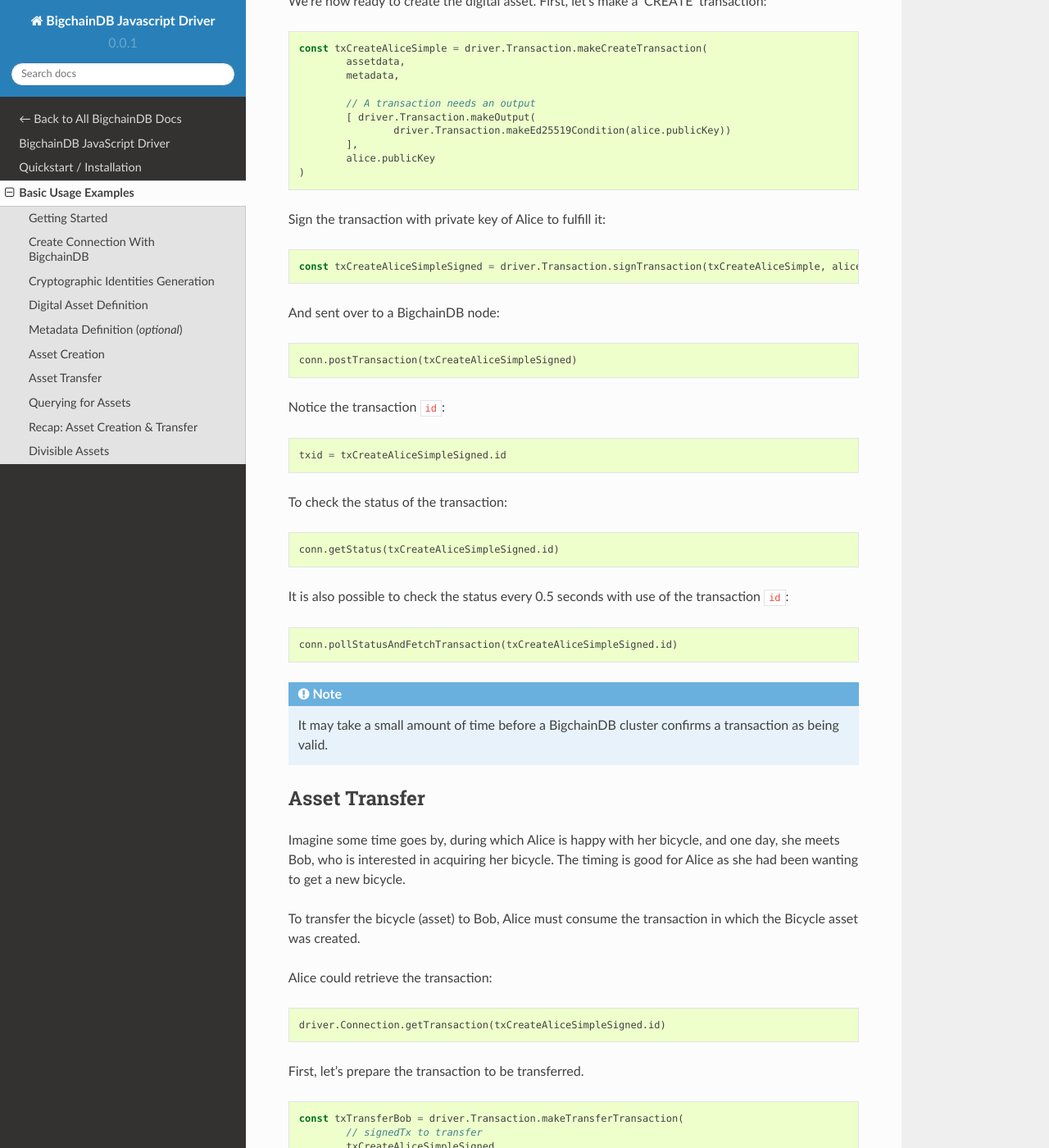
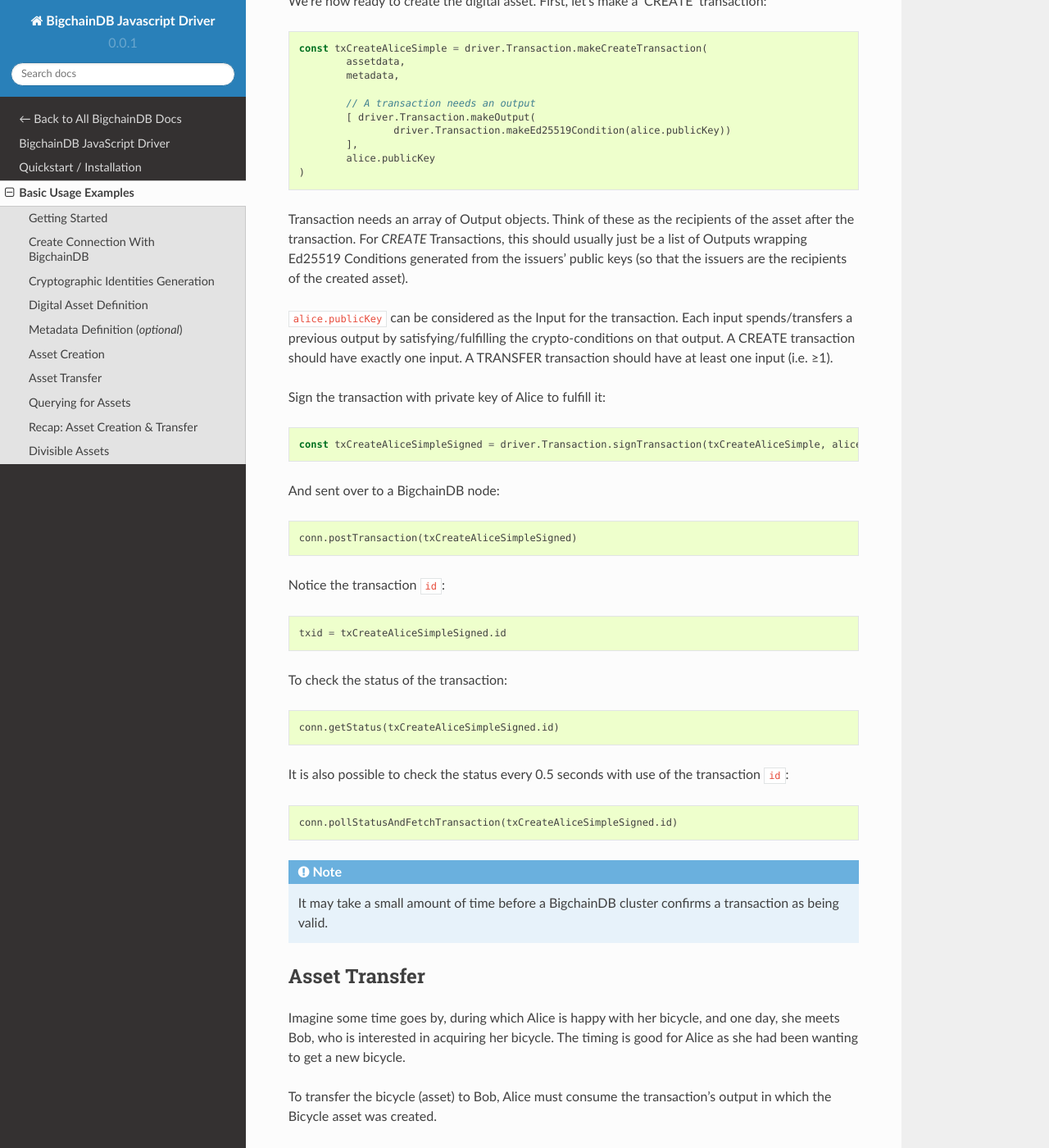
Before and after one commit to bigchaindb/js-bigchaindb-driver, a Sphinx documentation site: the page built from docs/source/usage.rst, in a window 1280 px wide and 1400 px high, scrolled down 1918 px. Shown: the whole window at 82% size. Built offline with Sphinx 7.4.7 and the Read the Docs theme 2.0.0, drawn with Linux system fonts in a browser that asks for light colours; some of the changed text lies outside the part shown.

Commit message:
Added requested changes and did small code change at the end. File permissions not yet changed

```diff
--- a/docs/source/usage.rst
+++ b/docs/source/usage.rst
@@ -8,13 +8,13 @@
 
 This example guides you through creating and transferring an asset.
 We walk through the code explaining its use, some pieces are left out
-because they have no real use (e.g. defenition of global variable)
+because they have no real use (e.g. definition of global variable)
 *Full working code* can be found at the bottom of this document.
 The following code are just snippets.
 
 Getting Started
 ---------------
-We begin by creating an object of BigchainDB driver:
+We begin by importing the BigchainDB driver:
 
 .. code-block:: js
 
@@ -107,6 +107,17 @@
 		alice.publicKey
 	)
 
+Transaction needs an array of Output objects.
+Think of these as the recipients of the asset after the transaction.
+For `CREATE` Transactions, this should usually just be a list of
+Outputs wrapping Ed25519 Conditions generated from the issuers' public
+keys (so that the issuers are the recipients of the created asset).
+
+``alice.publicKey`` can be considered as the Input for the transaction.
+Each input spends/transfers a previous output by satisfying/fulfilling
+the crypto-conditions on that output. A CREATE transaction should have
+exactly one input. A TRANSFER transaction should have at least one input (i.e. ≥1).
+
 Sign the transaction with private key of Alice to fulfill it:
 
 .. code-block:: js
@@ -148,14 +159,14 @@
 one day, she meets Bob, who is interested in acquiring her bicycle. The timing
 is good for Alice as she had been wanting to get a new bicycle.
 
-To transfer the bicycle (asset) to Bob, Alice must consume the transaction in
+To transfer the bicycle (asset) to Bob, Alice must consume the transaction's output in
 which the Bicycle asset was created.
 
 Alice could retrieve the transaction:
 
 .. code-block:: js
 
-	driver.Connection.getTransaction(txCreateAliceSimpleSigned.id)
+	conn.getTransaction(txCreateAliceSimpleSigned.id)
 
 First, let's prepare the transaction to be transferred.
 
```
Also changed, not shown: other parts of docs/source/usage.rst (+10 -18 lines).
